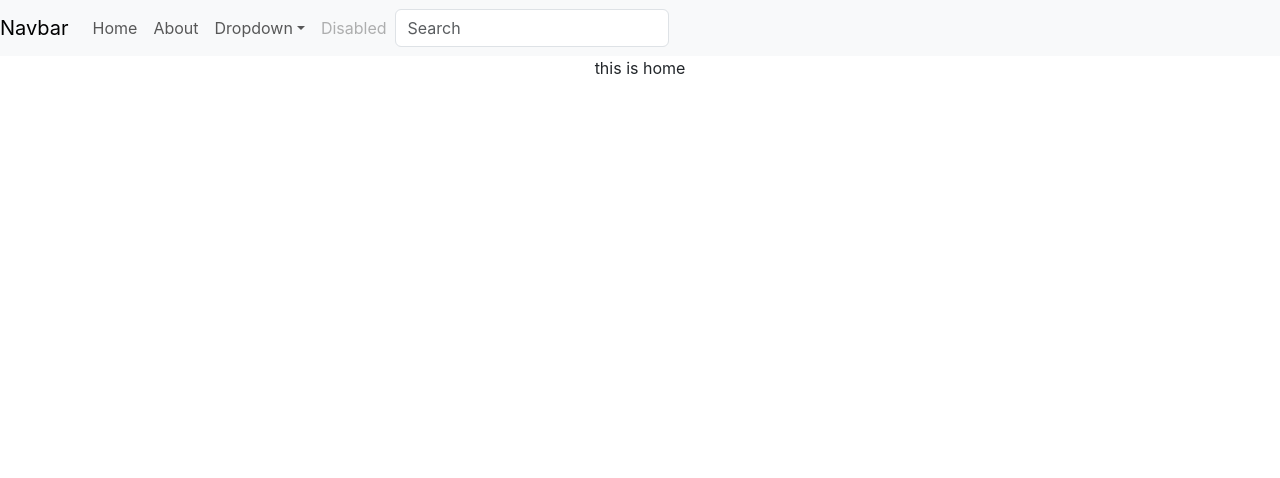
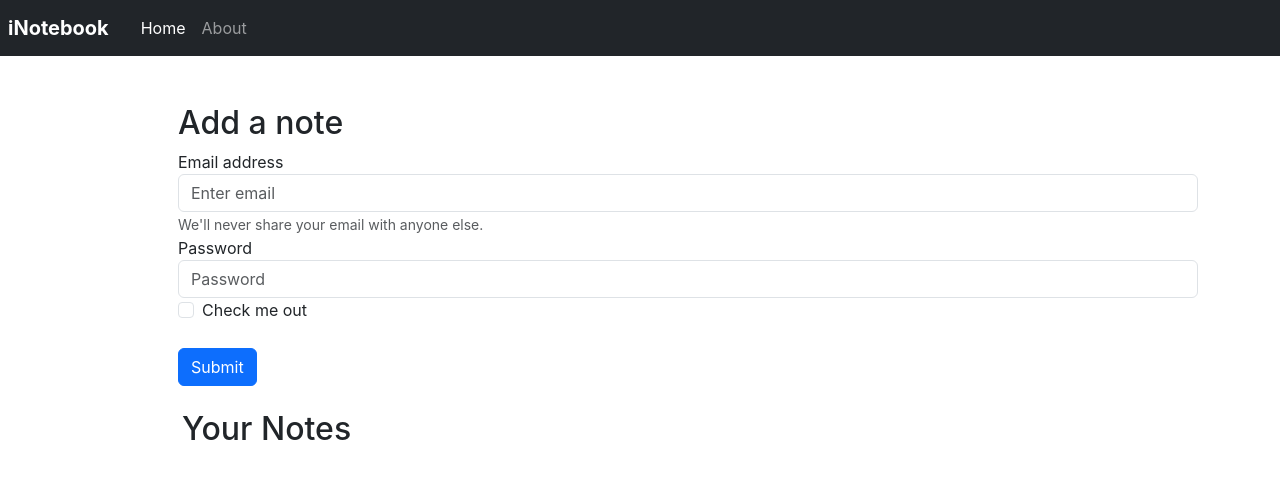
Before and after one commit to satyajitrakhunde1/i_notebook, a React (Create React App) app: page / in a window 1280 px wide. Shown: the top 478 px of the page. Built offline with nearby package versions, Linux system fonts and the light colour scheme; the HTML template or start-up script is replaced by a standard one.

Commit message:
using useLocation in navbar to highlight the section where user are in currently (the location,path)

```diff
--- a/src/App.css
+++ /dev/null
@@ -1,38 +0,0 @@
-.App {
-  text-align: center;
-}
-
-.App-logo {
-  height: 40vmin;
-  pointer-events: none;
-}
-
-@media (prefers-reduced-motion: no-preference) {
-  .App-logo {
-    animation: App-logo-spin infinite 20s linear;
-  }
-}
-
-.App-header {
-  background-color: #282c34;
-  min-height: 100vh;
-  display: flex;
-  flex-direction: column;
-  align-items: center;
-  justify-content: center;
-  font-size: calc(10px + 2vmin);
-  color: white;
-}
-
-.App-link {
-  color: #61dafb;
-}
-
-@keyframes App-logo-spin {
-  from {
-    transform: rotate(0deg);
-  }
-  to {
-    transform: rotate(360deg);
-  }
-}
--- a/src/App.js
+++ b/src/App.js
@@ -1,4 +1,3 @@
-import './App.css';
 import React from 'react'
 import Home from './component/Home';
 import About from './component/About';
@@ -14,10 +13,12 @@ function App() {
 <NoteState>
 <Router>
 <Navbar/>
+<div className="container">
   <Routes>
     <Route exact path="/about" element={<About />} />
     <Route  exact path="/" element={<Home />} />
   </Routes>
+  </div>
 </Router>
 </NoteState>
 
--- a/src/component/About.js
+++ b/src/component/About.js
@@ -1,13 +1,11 @@
-import React, { useContext } from 'react';
-import noteContext from '../context/noteContext';
+import React from 'react';
 
 const About = () => {
-  const a = useContext(noteContext); // Corrected useContext spelling
 
   return (
     <div>
-     <h1>this is about {a.name}</h1>
-     <h1>this is about {a.class}</h1>
+     <h1>this is about page</h1>
+
     </div>
   );
 }
--- a/src/component/Home.js
+++ b/src/component/Home.js
@@ -2,10 +2,27 @@ import React from 'react'
 
 const Home = () => {
   return (
-    <div>
-      this is home
-
-
+    <div className="container my-5 mx-5 px-5" >
+      <h2>Add a note</h2>
+<form>
+  <div className="form-group">
+    <label for="exampleInputEmail1">Email address</label>
+    <input type="email" className="form-control" id="exampleInputEmail1" aria-describedby="emailHelp" placeholder="Enter email"/>
+    <small id="emailHelp" className="form-text text-muted">We'll never share your email with anyone else.</small>
+  </div>
+  <div className="form-group">
+    <label for="exampleInputPassword1">Password</label>
+    <input type="password" className="form-control" id="exampleInputPassword1" placeholder="Password"/>
+  </div>
+  <div className="form-check">
+    <input type="checkbox" className="form-check-input" id="exampleCheck1"/>
+    <label className="form-check-label" for="exampleCheck1">Check me out</label>
+  </div>
+  <button type="submit" className="btn btn-primary my-4">Submit</button>
+</form>
+<div className="container px-1">
+<h2>Your Notes</h2>
+</div>
     </div>
   )
 }
--- a/src/component/Navbar.js
+++ b/src/component/Navbar.js
@@ -1,45 +1,50 @@
-import React from 'react'
-import{Link} from "react-router-dom"
+import React, { useEffect } from 'react';
+import { Link, useLocation } from 'react-router-dom';
 
 const Navbar = () => {
+  // Getting the location (like "/" "/about"). We can write logic accordingly
+  let location = useLocation();
+
+  useEffect(() => {
+    console.log(location.pathname);
+  }, [location]);
+
   return (
     <div>
-      <nav className="navbar navbar-expand-lg navbar-light bg-light">
-  <Link className="navbar-brand" to="/">Navbar</Link>
-  <button className="navbar-toggler" type="button" data-toggle="collapse" data-target="/navbarSupportedContent" aria-controls="navbarSupportedContent" aria-expanded="false" aria-label="Toggle navigation">
+      <nav className="navbar navbar-expand-lg navbar-dark bg-dark ">
+        <Link className="navbar-brand px-2" to="/">
+          <strong>iNotebook</strong>
+        </Link>
+        <button
+          className="navbar-toggler"
+          type="button"
+          data-toggle="collapse"
+          data-target="/navbarSupportedContent"
+          aria-controls="navbarSupportedContent"
+          aria-expanded="false"
+          aria-label="Toggle navigation"
+        >
           <span className="navbar-toggler-icon"></span>
         </button>
 
         <div className="collapse navbar-collapse" id="navbarSupportedContent">
           <ul className="navbar-nav mr-auto">
             <li className="nav-item active">
-        <Link className="nav-link" to="/">Home </Link>
+              <Link className={`nav-link ${location.pathname === '/' ? 'active' : ''}`} to="/">
+                Home
+              </Link>
             </li>
             <li className="nav-item">
-        <Link className="nav-link" to="/about">About</Link>
-      </li>
-      <li className="nav-item dropdown">
-        <Link className="nav-link dropdown-toggle" to="/" id="navbarDropdown" role="button" data-toggle="dropdown" aria-haspopup="true" aria-expanded="false">
-          Dropdown
+              {/* Added the text "About" inside the Link */}
+              <Link className={`nav-link ${location.pathname === '/about' ? 'active' : ''}`} to="/about">
+                About
               </Link>
-        <div className="dropdown-menu" aria-labelledby="navbarDropdown">
-          <Link className="dropdown-item" to="/">Action</Link>
-          <Link className="dropdown-item" to="/">Another action</Link>
-          <div className="dropdown-divider"></div>
-          <Link className="dropdown-item" to="/">Something else here</Link>
-        </div>
-      </li>
-      <li className="nav-item">
-        <Link className="nav-link disabled" to="/">Disabled</Link>
             </li>
           </ul>
-    <form className="form-inline my-2 my-lg-0">
-      <input className="form-control mr-sm-2" type="search" placeholder="Search" aria-label="Search"/>
-    </form>
         </div>
       </nav>
     </div>
-  )
-}
+  );
+};
 
-export default Navbar
+export default Navbar;
```
Lines whose indentation alone changed are shown as unchanged.
